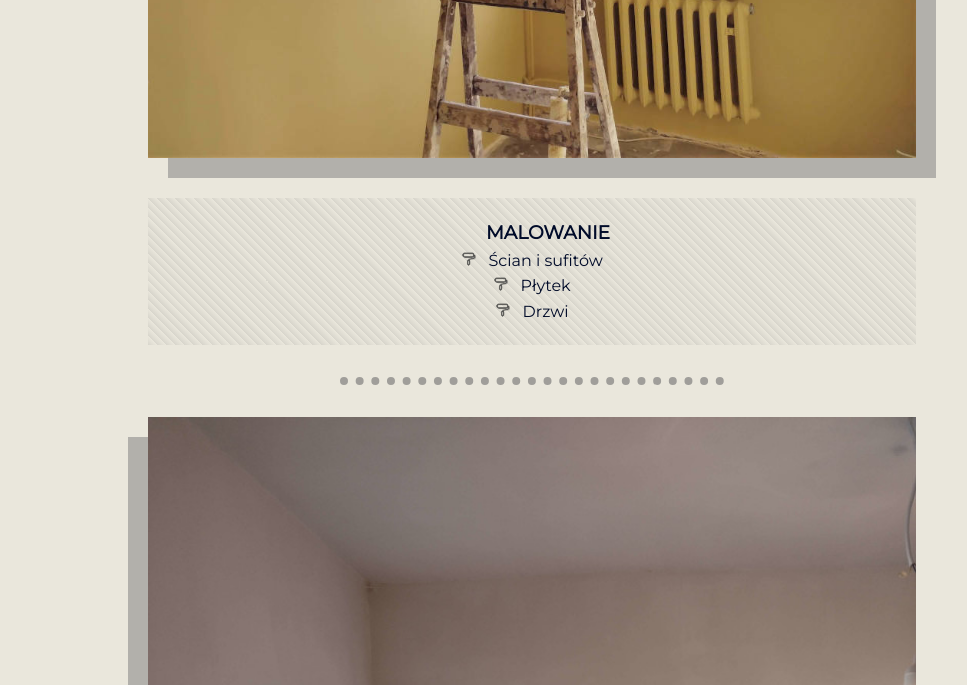
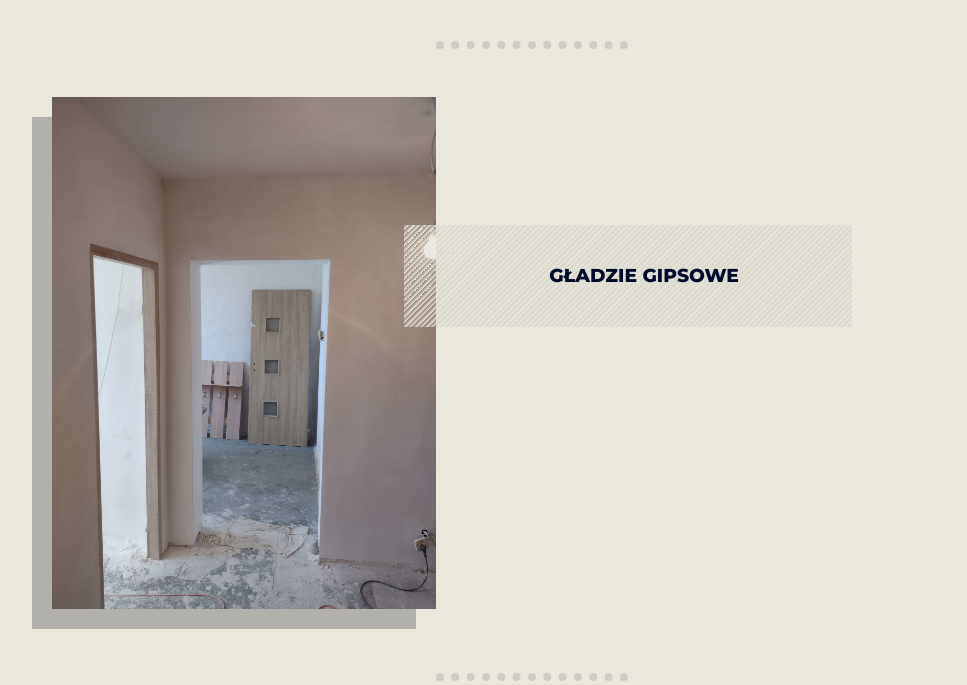
Before and after one commit to MoniaMoni/refreshspace, a plain HTML site: page index.html in a window 1280 px wide. Shown: the part 1220-1905 px from the top of the page, without its empty margins (108-1075 px from the left). Drawn offline with Linux system fonts and the light colour scheme.

Commit message:
Setup layout for services on not mobile devices

```diff
--- a/index.html
+++ b/index.html
@@ -7,7 +7,7 @@
         <title>Remonty i wykończenia domów i mieszkań.</title>
         <link rel="preconnect" href="https://fonts.googleapis.com">
         <link rel="preconnect" href="https://fonts.gstatic.com" crossorigin>
-    <link href="https://fonts.googleapis.com/css2?family=Montserrat&family=Prata&display=swap" rel="stylesheet">
+        <link href="https://fonts.googleapis.com/css2?family=Montserrat:wght@300;500;800&display=swap" rel="stylesheet">
         <link rel="stylesheet" href="style.css">
         <link rel="icon" type="image/png" href="pictures/roller_icon.png"/>
     </head>
@@ -56,7 +56,7 @@
                 <div class="break-line"></div>
 
                 <div class="service-detal">
-                <div class="service-img-box">
+                    <div class="service-img-box reverted">
                         <div class="service-img-border reverted">
                             <img class="service-img reverted" src="pictures/gallery/smooth-walls.jpg" alt="Gładzie">
                         </div>
@@ -81,7 +81,7 @@
                 <div class="break-line"></div>
 
                 <div class="service-detal">
-                <div class="service-img-box">
+                    <div class="service-img-box reverted">
                         <div class="service-img-border reverted">
                             <img class="service-img reverted" src="pictures/gallery/regips2.jpg" alt="Zabudowa nad drzwiami">
                         </div>
@@ -106,7 +106,7 @@
                 <div class="break-line"></div>
 
                 <div class="service-detal">
-                <div class="service-img-box">
+                    <div class="service-img-box reverted">
                         <div class="service-img-border reverted">
                             <img class="service-img reverted" src="pictures/gallery/red-before.jpg" alt="Wyburzone okno">
                         </div>
@@ -135,7 +135,7 @@
                 <div class="break-line"></div>
 
                 <div class="service-detal">
-                <div class="service-img-box">
+                    <div class="service-img-box reverted">
                         <div class="service-img-border reverted">
                             <img class="service-img reverted" src="pictures/gallery/red-before.jpg" alt="Wyburzone okno">
                         </div>
@@ -146,31 +146,7 @@
                     </div>
                 </div>
             </div>
-
-        <!-- <div id="gallery" class="gallery-container c-flex">
-            <div class="c-flex">
-                <img class="gallery-photo" src="pictures/gallery/small_green.jpg" alt="Zielony pokój po malowaniu">
-                <img class="gallery-photo" src="pictures/gallery/red-before.jpg" alt="Wyburzone okno">
-                <img class="gallery-photo" src="pictures/gallery/red-wall-pending.jpg" alt="Regipsy">
-                <img class="gallery-photo" src="pictures/gallery/red_wall.jpg" alt="Gotowe przejście">
-
-                <img class="gallery-photo" src="pictures/gallery/smooth-walls.jpg" alt="Gładzie">
-                <img class="gallery-photo" src="pictures/gallery/regips.jpg" alt="Zabudowa regipsowa">
-                <img class="gallery-photo" src="pictures/gallery/day_room_smoth.jpg" alt="Schnące gładzie">
-                <img class="gallery-photo" src="pictures/gallery/regips2.jpg" alt="Zabudowa nad drzwiami">
-
-                <img class="gallery-photo" src="pictures/gallery/peach_room.jpg" alt="Pokój po malowaniu">
-                <img class="gallery-photo" src="pictures/gallery/small_room.jpg" alt="Nowa futryna">
-                <img class="gallery-photo" src="pictures/gallery/olive_wall.jpg" alt="Gładka zielona ściana">
-                <img class="gallery-photo" src="pictures/gallery/between_doors.jpg" alt="Wejścia z drzwiami i bez">
-
-                <img class="gallery-photo" src="pictures/gallery/corridor.jpg" alt="Korytarz">
-                <img class="gallery-photo" src="pictures/gallery/passage.jpg" alt="Przejście zamiast drzwi">
-                <img class="gallery-photo" src="pictures/gallery/day_room.jpg" alt="Beżowy duży pokój">
-                <img class="gallery-photo" src="" alt="" style= "visibility: hidden;">
         </div>
-        </div>
-    </div> -->
 
         <div id="contact">
             <h2 class="contact-header">Kontakt</h2>
@@ -185,7 +161,8 @@
             </div>
         </div>
         <div class="home-icon-container"><a href="#"><img class="home-icon" src="pictures/icons/home_icon.png"
-        alt="Scroll top" title="Powrót"></a></div>
+            alt="Scroll top" title="Powrót"></a>
+        </div>
 
 
         <script src="index.js" charset="utf-8"></script>
--- a/style.css
+++ b/style.css
@@ -6,11 +6,6 @@
 #8e8d8a
 #e98074
 #e85a4f */
-
-/* Alternative */
-
-
-
 
 /* MAIN */
 /* miękkie przewijanie strony podczas przeskoku z linków wewnętrznych */
@@ -45,12 +40,11 @@ h1 {
 }
 
 h2 {
-    padding-left: 2.5vw;
     margin-top: 0;
+    margin-bottom: 2.5rem;
 }
 
 h3 {
-    padding-left: 2.5vw;
     margin: 0;
 }
 
@@ -61,8 +55,7 @@ img {
 ul {
     width: 95%;
     padding: 0;
-    /* padding-left: 2.5vw; */
-    margin: 0 auto;
+    margin: 1rem auto;
     color: #000B29;
     list-style: none;
     transition: top 0.3s;
@@ -111,6 +104,11 @@ ul {
     text-align: center;
     margin: 2.5rem auto;
     background-image: none;
+}
+
+#services h2,
+#services h3 {
+    padding-left: 2.5vw;
 }
 
 /* CLASSES */
@@ -281,10 +279,13 @@ ul {
     display: block;
 }
 
-.break-line{
-    width: 30vw;
-    margin: 0 auto 2rem;
-    border-top: dotted rgba(142,141,138,0.8) 0.5rem;
+.break-line {
+    width: 15vw;
+    margin: 0 auto 4rem;
+    border-top: dotted rgba(142,141,138,0.3) 0.5rem;
+}
+.break-line:hover {
+    border-color: rgba(232,90,79,0.5);
 }
 
 .services {
@@ -302,15 +303,31 @@ ul {
     margin: 0 auto;
     padding: 1.25rem 0;
     background-image: repeating-linear-gradient(45deg, rgba(142,141,138,0.2) 1%, rgba(234,231,220) 2%);
+}
 
-    /* border: solid 1px red; */
+.service-desc:hover {
+    background-image: repeating-linear-gradient(45deg, rgba(232,90,79,0.2) 1%, rgba(234,231,220) 2%);
 }
+
+.service-desc.reverted {
+    background-image: repeating-linear-gradient(135deg, rgba(142,141,138,0.2) 1%, rgba(234,231,220) 2%);
+}
+
+.service-img.reverted {
+    right: -1.25rem;
+}
+
+.service-img {
+    width: 60vw;
+    position: relative;
+    right: 1.25rem;
+    bottom: 1.25rem;
+    display: inline-block;
+}
+
 .service-img-box {
     line-height: 0;
     margin: 0 auto 2.5rem;
-
-
-    /* border: solid 1px blue; */
 }
 
 .service-img-border {
@@ -320,30 +337,14 @@ ul {
     left: 1.25rem;
     top: 1.25rem;
     background-color: rgba(142,141,138,0.6);
+}
 
-    /* border: solid 3px greenyellow; */
-
-}
 .service-img-border.reverted {
     left: -1.25rem;
 }
 
-.service-img.reverted {
-    right: -1.25rem;
-}
-
-.service-desc.reverted {
-    background-image: repeating-linear-gradient(135deg, rgba(142,141,138,0.2) 1%, rgba(234,231,220) 2%);
-}
-
-.service-img {
-    width: 60vw;
-    position: relative;
-    right: 1.25rem;
-    bottom: 1.25rem;
-
-    display: inline-block;
-
+.service-desc.reverted:hover {
+    background-image: repeating-linear-gradient(135deg, rgba(232,90,79,0.2) 1%, rgba(234,231,220) 2%);
 }
 
 /* MEDIA */
@@ -357,7 +358,6 @@ ul {
         top: 2em;
         padding-right: 1.25vw;
         padding-left: 1.25vw;
-        /* background-color: rgba(142,141,138, 0.15); */
         background-image: repeating-linear-gradient(135deg, rgba(142,141,138, 0.15) 1%, rgba(234,231,220, 0.2) 2%);
     }
 
@@ -386,7 +386,6 @@ ul {
         min-height: 40vw;
         left: 2.5vw;
         top: 2.5vw;
-        /* margin-left: 2.5vw; */
     }
 
     .header-img-border {
@@ -433,6 +432,67 @@ ul {
     .nav-link.home-page {
         padding-left: 0;
     }
+
+
+    .break-line {
+        margin-bottom: 3rem;
+    }
+
+    .services {
+        text-align: center;
+    }
+
+    .service-detal {
+        margin-bottom: 4rem;
+        position: relative;
+    }
+
+    .service-desc {
+        display: block;
+        width: 35vw;
+        position: absolute;
+        left: 0;
+        top: 10vw;
+        margin: 0;
+        padding-top: 2.25rem;
+        padding-bottom: 2.25rem;
+    }
+
+    .service-img {
+        width: 30vw;
+        object-fit: cover;
+        min-height: 30vw;
+    }
+
+    .service-img-box {
+        line-height: 0;
+        margin: 0;
+        display: block;
+        max-width: fit-content;
+        position: relative;
+        left: 32.5vw;
+    }
+
+    .service-img-border {
+        margin: 0;
+        max-width: fit-content;
+        position: relative;
+        left: 1.25rem;
+        top: 1.25rem;
+        background-color: rgba(142,141,138,0.6);
+    }
+
+    .service-img-box.reverted {
+        left: 0;
+    }
+
+    .service-img-border.reverted {
+        left: -1.25rem;
+    }
+
+    .service-desc.reverted {
+        left: 27.5vw;
+    }
 }
 
 @media screen and (min-width: 550px) and (max-width: 800px) {
```
Lines whose indentation alone changed are shown as unchanged.
